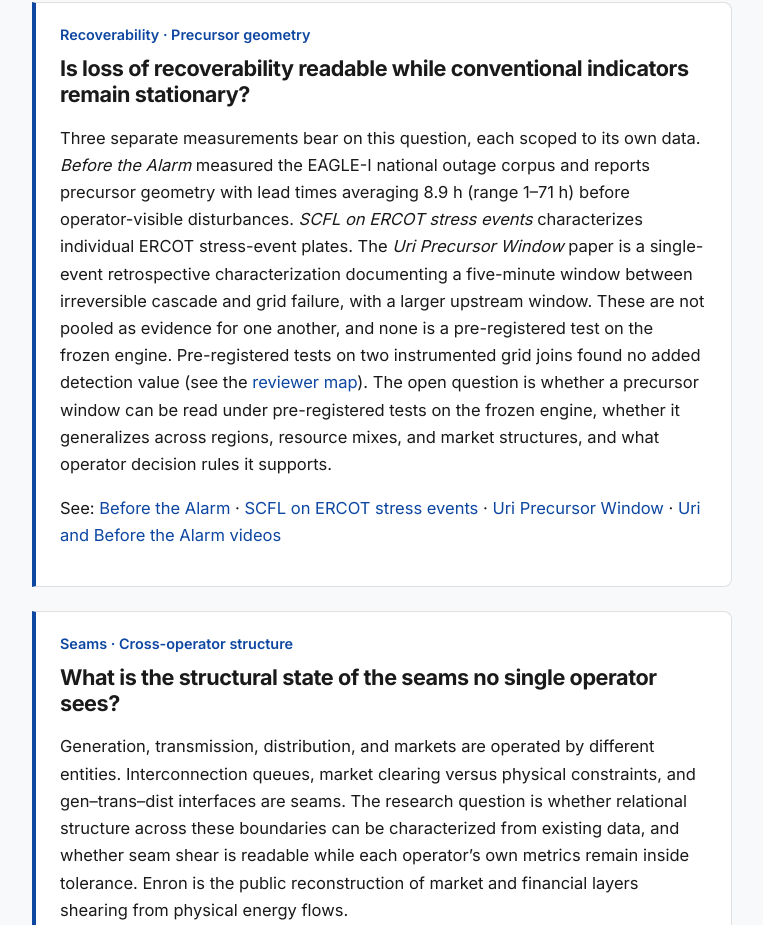
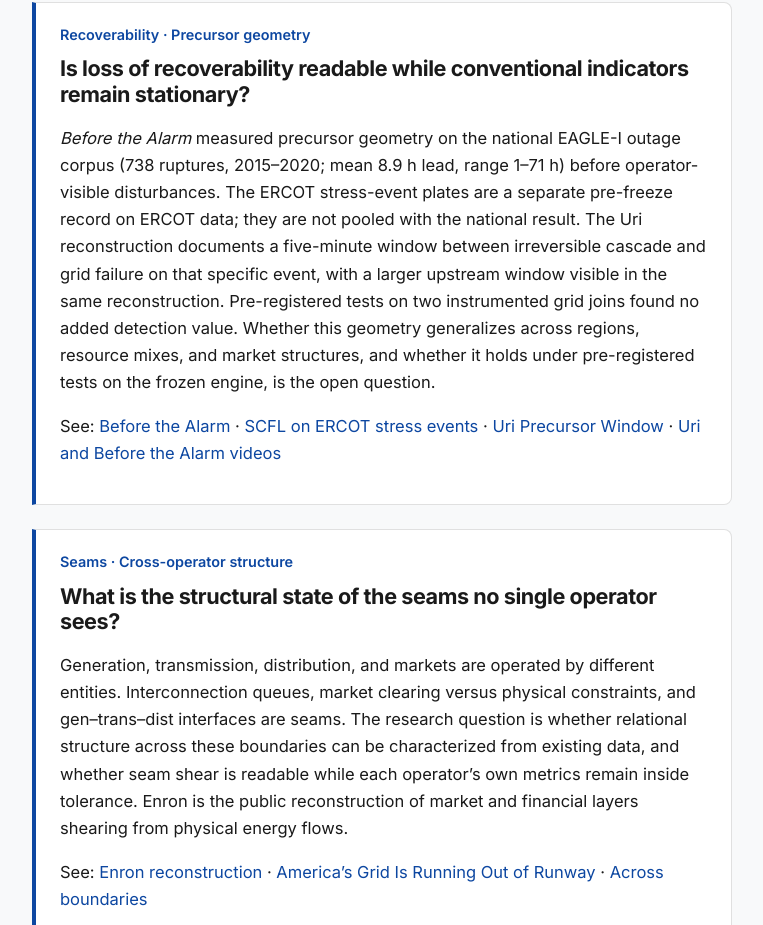
Before and after one commit to ronbrogdon-del/scfl, a plain HTML site: page energy.html in a window 1280 px wide. Shown: the part 1416-2341 px from the top of the page, without its empty margins (258-1021 px from the left). Drawn offline with Linux system fonts and the light colour scheme.

Commit message:
Scope first research question: separate EAGLE-I, ERCOT plates, and Uri results; do not pool as one evidence base

```diff
--- a/energy.html
+++ b/energy.html
@@ -72,7 +72,7 @@
         <div class="question-block">
           <div class="meta">Recoverability · Precursor geometry</div>
           <h2>Is loss of recoverability readable while conventional indicators remain stationary?</h2>
-          <p>Three separate measurements bear on this question, each scoped to its own data. <em>Before the Alarm</em> measured the EAGLE-I national outage corpus and reports precursor geometry with lead times averaging 8.9 h (range 1–71 h) before operator-visible disturbances. <em>SCFL on ERCOT stress events</em> characterizes individual ERCOT stress-event plates. The <em>Uri Precursor Window</em> paper is a single-event retrospective characterization documenting a five-minute window between irreversible cascade and grid failure, with a larger upstream window. These are not pooled as evidence for one another, and none is a pre-registered test on the frozen engine. Pre-registered tests on two instrumented grid joins found no added detection value (see the <a href="energy-reviewer-map.html">reviewer map</a>). The open question is whether a precursor window can be read under pre-registered tests on the frozen engine, whether it generalizes across regions, resource mixes, and market structures, and what operator decision rules it supports.</p>
+          <p><em>Before the Alarm</em> measured precursor geometry on the national EAGLE-I outage corpus (738 ruptures, 2015–2020; mean 8.9 h lead, range 1–71 h) before operator-visible disturbances. The ERCOT stress-event plates are a separate pre-freeze record on ERCOT data; they are not pooled with the national result. The Uri reconstruction documents a five-minute window between irreversible cascade and grid failure on that specific event, with a larger upstream window visible in the same reconstruction. Pre-registered tests on two instrumented grid joins found no added detection value. Whether this geometry generalizes across regions, resource mixes, and market structures, and whether it holds under pre-registered tests on the frozen engine, is the open question.</p>
           <p>See: <a href="https://doi.org/10.5281/zenodo.20514713">Before the Alarm</a> · <a href="https://doi.org/10.5281/zenodo.19488182">SCFL on ERCOT stress events</a> · <a href="https://doi.org/10.5281/zenodo.21513174">Uri Precursor Window</a> · <a href="videos.html">Uri and Before the Alarm videos</a></p>
         </div>
 
```
